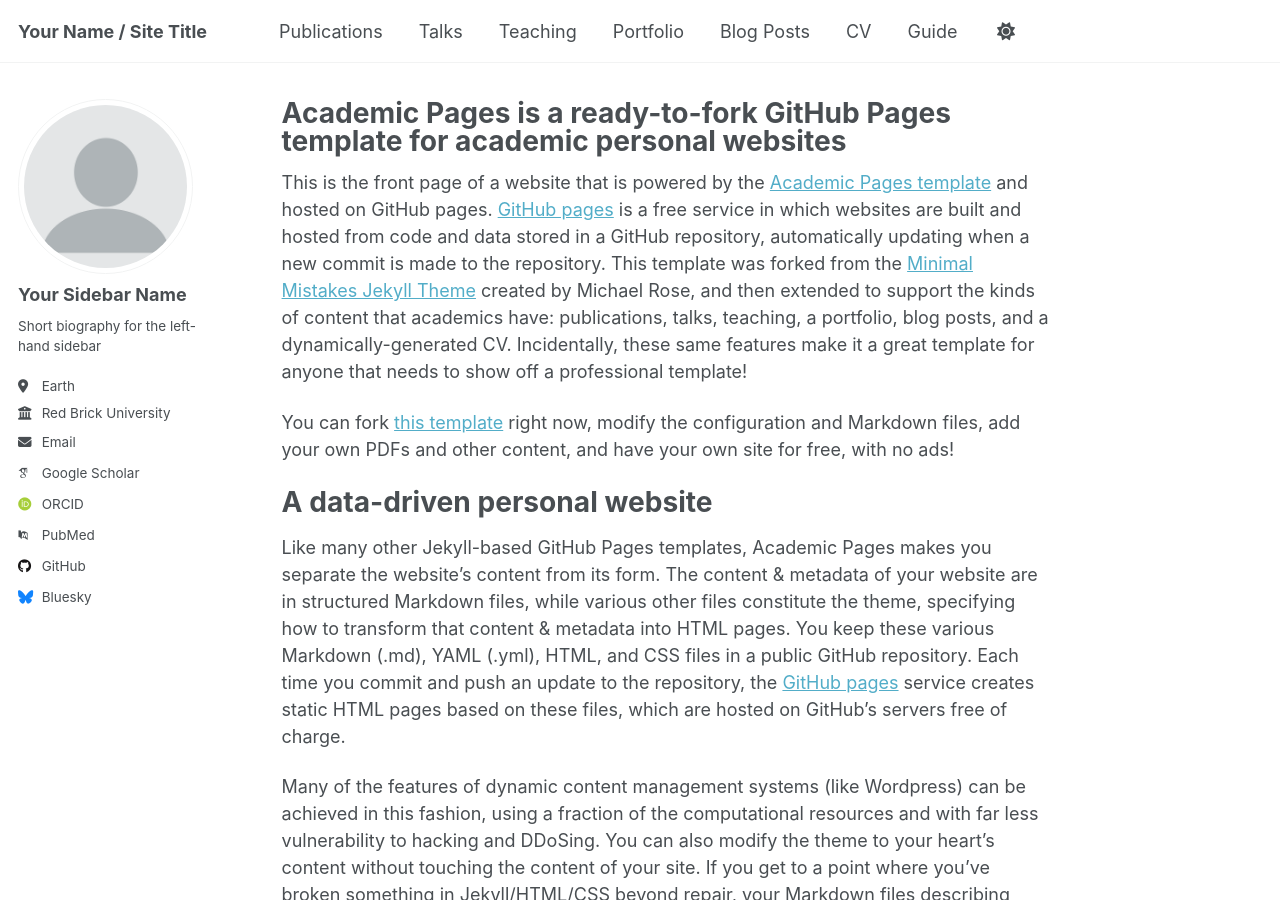
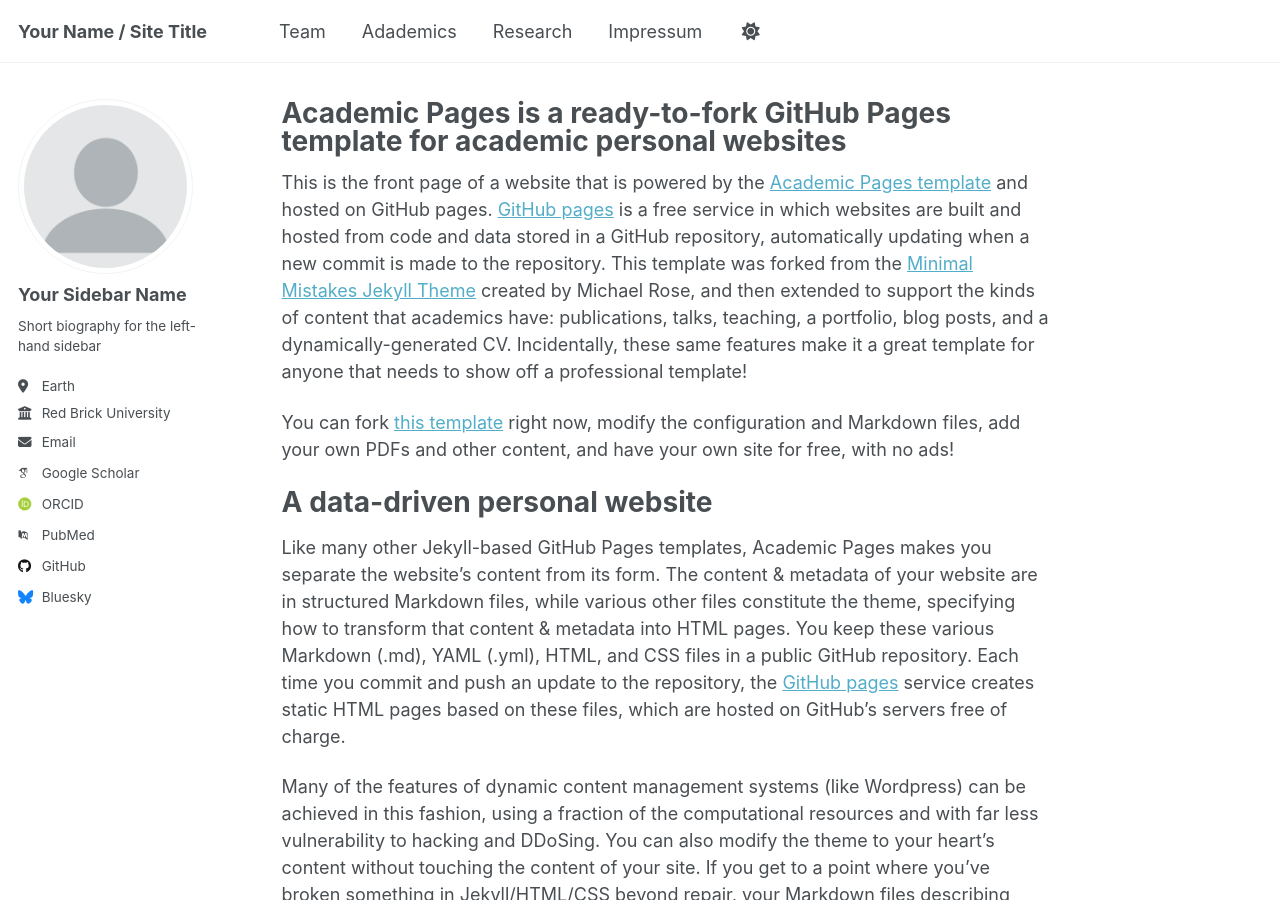
Before and after one commit to neuromorphics-bayern/neuromorphics-bayern.github.io, a Jekyll site: the page built from _pages/about.md, in a window 1280 px wide and 900 px high. Built offline with Jekyll 4.4.1, drawn with Linux system fonts in a browser that asks for light colours; some web fonts are replaced; a script that is not in the unit is left out.

Commit message:
Add files via upload

```diff
--- a/_data/navigation.yml
+++ b/_data/navigation.yml
@@ -8,26 +8,14 @@
 #      Markdown formatted page while the second is generated using JSON.
 
 main:
-  - title: "Publications"
-    url: /publications/
+  - title: "Team"
+    url: /team/
 
-  - title: "Talks"
-    url: /talks/
+  - title: "Adademics"
+    url: /academics/
 
-  - title: "Teaching"
-    url: /teaching/
+  - title: "Research"
+    url: /research/
 
-  - title: "Portfolio"
-    url: /portfolio/
-
-  - title: "Blog Posts"
-    url: /year-archive/
-
-  - title: "CV"
-    url: /cv/
-
-  # - title: "CV"
-  #   url: /cv-json/
-
-  - title: "Guide"
-    url: /markdown/
+  - title: "Impressum"
+    url: /impressum/
```
Also changed, not shown: _data/authors.yml (+3 -15 lines).
